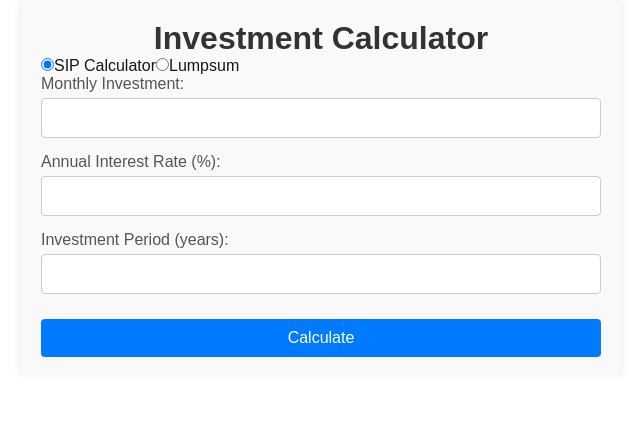
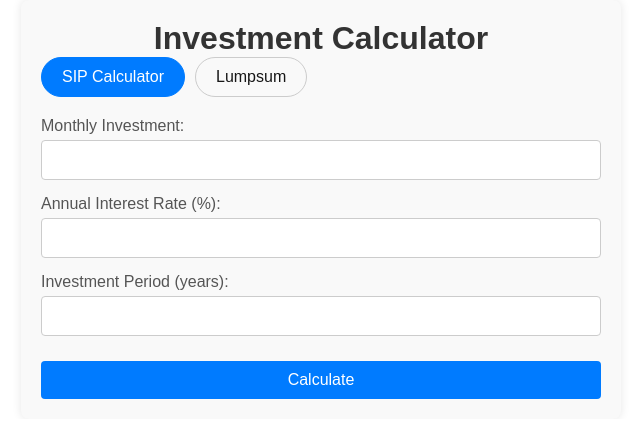
Before and after one commit to arunachalam-b/find-best-investment, a Next.js app: page /sip_calculator in a window 1280 px wide. Shown: the top 438 px of the page, without its empty margins (319-959 px from the left). Built offline with nearby package versions, Linux system fonts and the light colour scheme.

Commit message:
[Arunachalam] Convert radio button to Chip

```diff
--- a/app/sip_calculator/SipCalculator.css
+++ b/app/sip_calculator/SipCalculator.css
@@ -66,3 +66,23 @@
     font-size: 18px;
     font-weight: bold;
 }
+
+.chipGroup {
+    display: flex;
+    gap: 10px;
+    margin-bottom: 20px;
+}
+
+.chip {
+    padding: 10px 20px;
+    border: 1px solid #ccc;
+    border-radius: 25px;
+    cursor: pointer;
+    transition: background-color 0.3s, color 0.3s;
+}
+
+.chip.active {
+    background-color: #007bff;
+    color: white;
+    border-color: #007bff;
+}
--- a/app/sip_calculator/page.tsx
+++ b/app/sip_calculator/page.tsx
@@ -59,25 +59,19 @@ const SipCalculator = () => {
     return (
         <div className="container">
             <h1 className="header">Investment Calculator</h1>
-            <div className="radioGroup">
-                <label>
-                    <input
-                        type="radio"
-                        value="sip"
-                        checked={calculatorType === 'sip'}
-                        onChange={() => setCalculatorType('sip')}
-                    />
+            <div className="chipGroup">
+                <div
+                    className={`chip ${calculatorType === 'sip' ? 'active' : ''}`}
+                    onClick={() => setCalculatorType('sip')}
+                >
                     SIP Calculator
-                </label>
-                <label>
-                    <input
-                        type="radio"
-                        value="lumpsum"
-                        checked={calculatorType === 'lumpsum'}
-                        onChange={() => setCalculatorType('lumpsum')}
-                    />
+                </div>
+                <div
+                    className={`chip ${calculatorType === 'lumpsum' ? 'active' : ''}`}
+                    onClick={() => setCalculatorType('lumpsum')}
+                >
                     Lumpsum
-                </label>
+                </div>
             </div>
             <div className="inputGroup">
                 <label className="label">Monthly Investment:</label>
```
